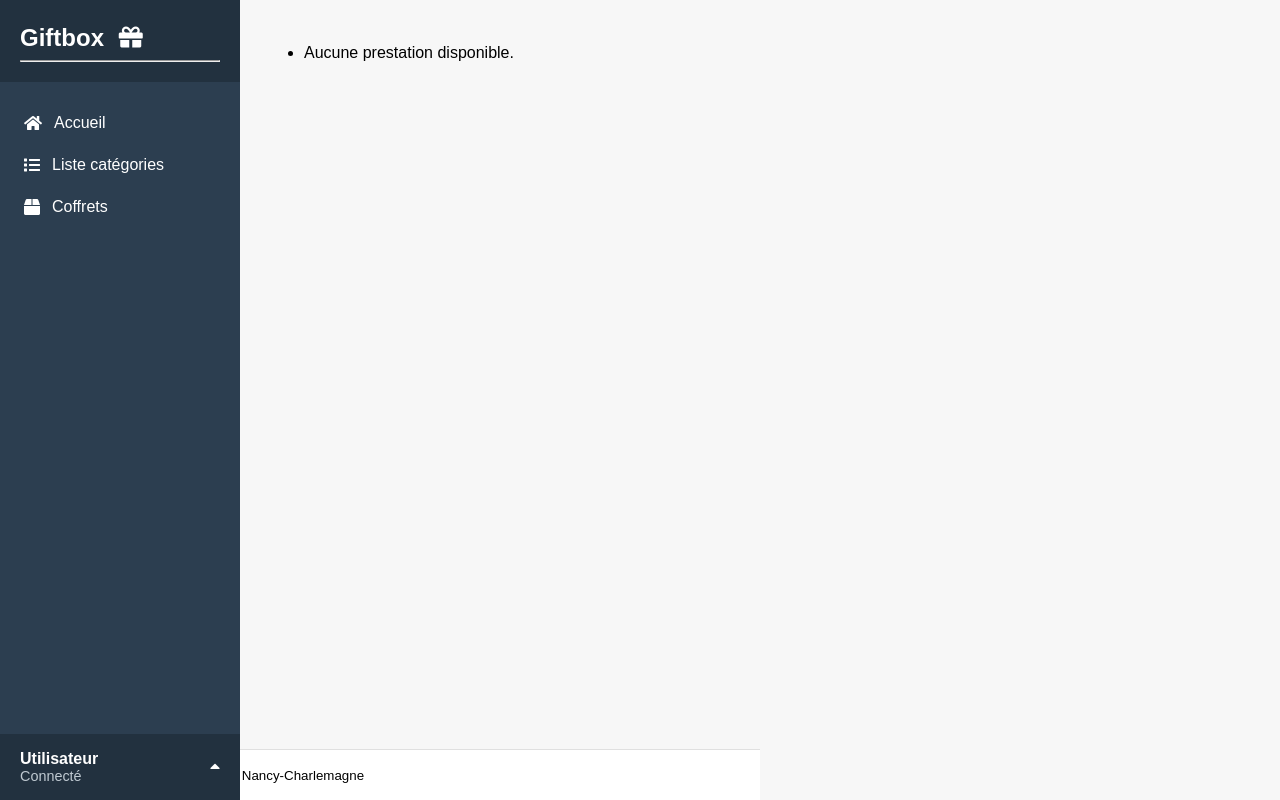
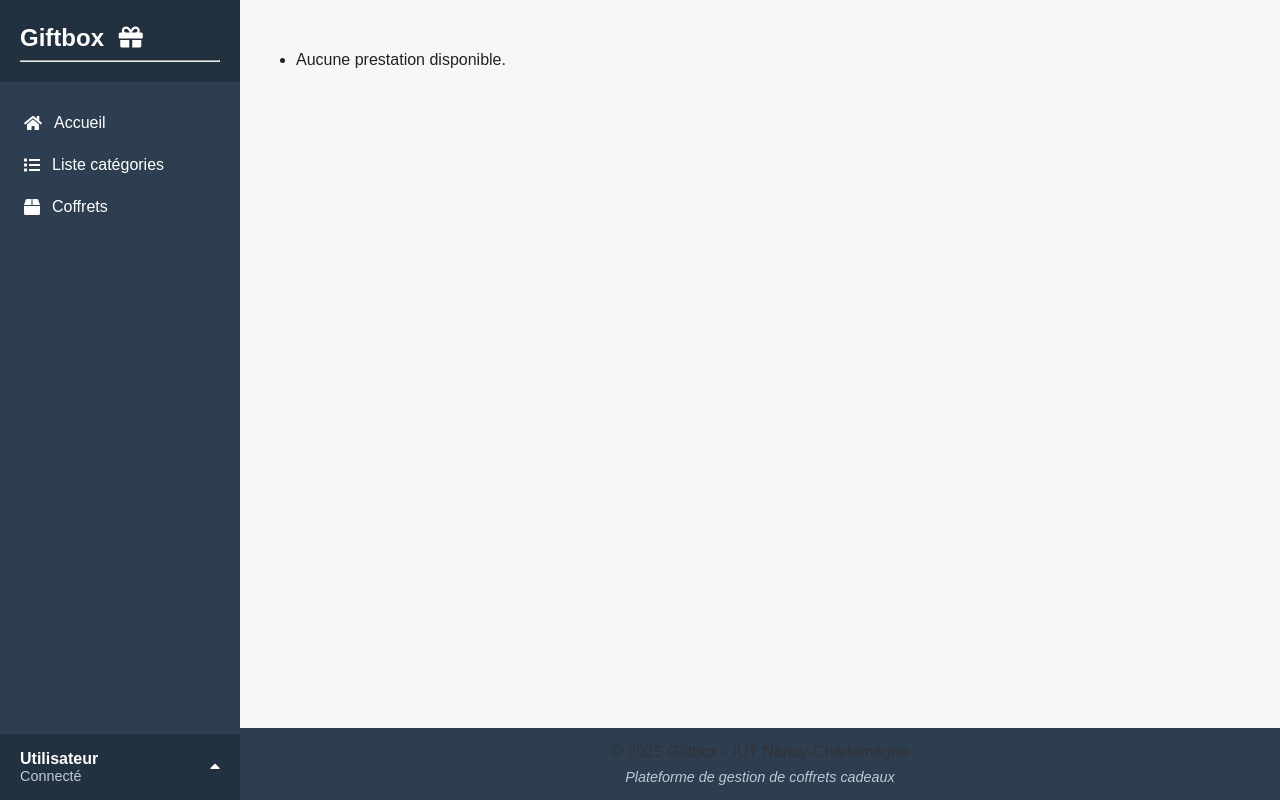
Before and after one commit to NaasaX/giftbox, a PHP site: template src/webui/views/coffret.twig in a window 1280 px wide. Run offline with PHP 8.4, Linux system fonts and the light colour scheme; the template is opened without the code that fills it, so the values that code supplies are empty; some libraries are stand-ins or nearby versions.

Commit message:
Footer fix

```diff
--- a/src/webui/views/coffret.twig
+++ b/src/webui/views/coffret.twig
@@ -12,4 +12,25 @@
         <li>Aucune prestation disponible.</li>
     {% endfor %}
 </ul>
+<style>
+    h2 {
+        color: #4A90E2;
+        font-size: 2em;
+        margin-bottom: 0.5em;
+    }
+    p {
+        font-size: 1.1em;
+        color: #333;
+        margin-bottom: 1em;
+    }
+    ul {
+        list-style-type: disc;
+        padding-left: 2em;
+    }
+    li {
+        margin-bottom: 0.5em;
+        font-size: 1em;
+        color: #222;
+    }
+</style>
 {% endblock %}
--- a/src/webui/views/layout.twig
+++ b/src/webui/views/layout.twig
@@ -45,17 +45,10 @@
 
         <footer>
             {% block footer %}
-                <small>2025 Giftbox &copy; - IUT Nancy-Charlemagne</small>
-
-                <style>
-                    footer {
-                        position: fixed;
-                        bottom: 1%;
-                        left: 50%;
-                        transform: translateX(-50%);
-                        text-align: center;
-                    }
-                </style>
+                <div class="footer-content">
+                    <p>&copy; 2025 Giftbox - IUT Nancy-Charlemagne</p>
+                    <p class="footer-subtitle">Plateforme de gestion de coffrets cadeaux</p>
+                </div>
             {% endblock %}
         </footer>
     </div>
@@ -203,13 +196,32 @@ main {
 
 /* Footer */
 footer {
-    background: #fff;
-    padding: 16px 0;
+    background: #2c3e50;
+    color: #fff;
+    padding: 15px 24px;
+    margin-top: auto;
+}
+
+.footer-content {
+    max-width: 1200px;
+    margin: 0 auto;
+}
+
+.footer-content p {
+    margin: 0;
     text-align: center;
-    border-top: 1px solid #e0e0e0;
-    position: relative;
-    left: 0;
-    width: 100%;
+}
+
+.footer-content p:first-child {
+    font-size: 1em;
+    font-weight: 500;
+    margin-bottom: 8px;
+}
+
+.footer-subtitle {
+    font-size: 0.9em;
+    color: #bfc9d1;
+    font-style: italic;
 }
 
 /* === RESPONSIVE === */
```
